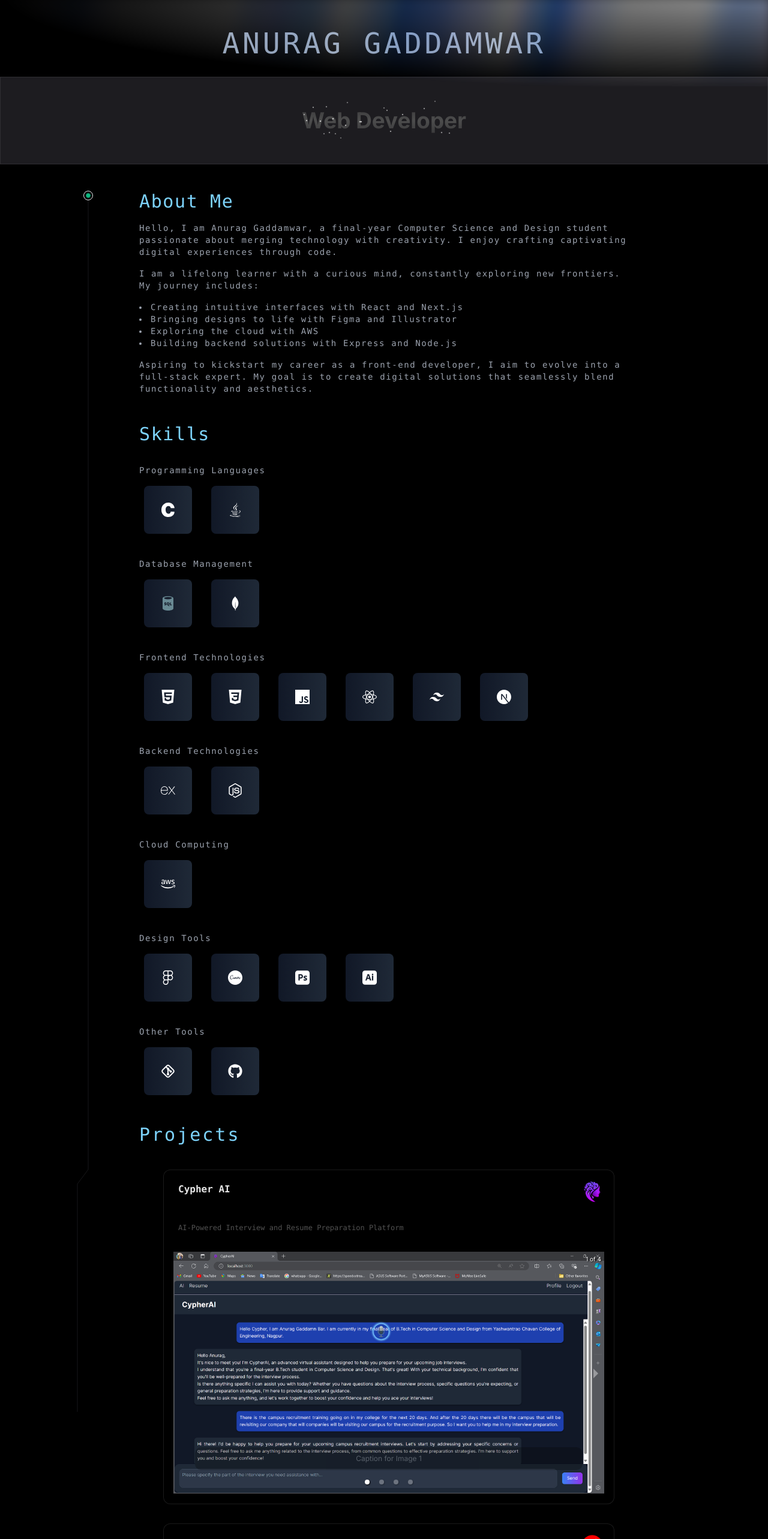
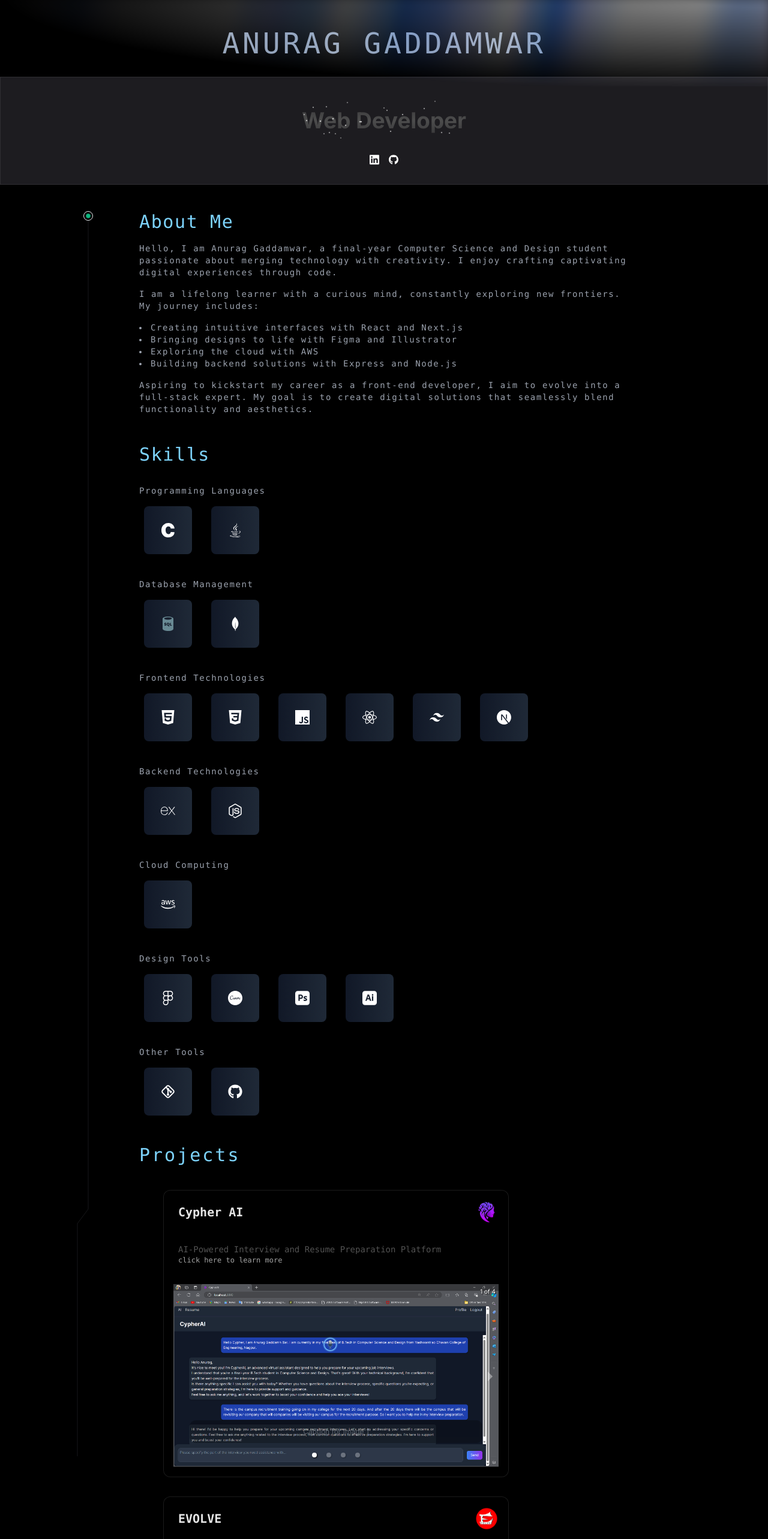
Before and after one commit to Anurag-Gaddamwar/Portfolio, a Next.js app: page / in a window 1280 px wide. Shown: the top 2566 px of the page at 60% size. Built offline with nearby package versions, Linux system fonts and the light colour scheme.

Commit message:
updated project-grid

```diff
--- a/app/components/ui/project-grid.tsx
+++ b/app/components/ui/project-grid.tsx
@@ -91,32 +91,33 @@ export const BentoGridItem = ({
         ref={triggerRef}
         onClick={togglePopup}
         className={cn(
-            "md:auto-rows-[18rem] grid-cols-1 md:grid-cols-3 lg:grid-cols-4 gap-4 max-w-7xl mx-auto cursor-pointer row-span-1 ml-10 mr-8 rounded-xl group/bento hover:shadow-xl transition duration-200 shadow-input dark:shadow-none p-4 border-white/[0.1] bg-black border justify-between flex flex-col space-y-4",
+            "md:auto-rows-[18rem] grid-cols-1 md:grid-cols-3 lg:grid-cols-4 gap-4 max-w-xl mx-auto cursor-pointer row-span-1 ml-10 mr-8 rounded-xl group/bento hover:shadow-xl transition duration-200 shadow-input dark:shadow-none p-4 border-white/[0.1] bg-black border justify-between flex flex-col space-y-4",
           className
 
         )}
       >
         {header}
-        <div className="group-hover/bento:translate-x-2 transition duration-200 flex items-center justify-between">
+        <div className="flex items-center justify-between">
           <div className="flex items-center">
             {icon}
-            <div className="font-mono font-bold text-neutral-200 mb-2 ml-2">
+            <div className="font-mono font-bold text-neutral-200 text-xl ml-2">
               {title}
             </div>
           </div>
           {image && <img src={image} alt={`${title} logo`} className="w-10 h-10 rounded-full" />}
         </div>
-        <div className="font-mono ml-2 font-normal text-neutral-600 text-xs dark:text-neutral-300">
+        <div className="font-mono ml-2 font-normal text-neutral-600 text-sm dark:text-neutral-300">
           {description}
+          <h5 className="text-neutral-400 text-xs">click here to learn more</h5>
         </div>
         {/* Carousel */}
         {carouselItems && (
-  <div onClick={handleCarouselClick}>
+  <div className="cursor-default" onClick={handleCarouselClick}>
     <Carousel showArrows={true} showThumbs={false}>
       {carouselItems.map((item, index) => (
         <div key={index}>
           <img style={{ width: '100%'}} src={item.image} alt={`Image ${index + 1}`} />
-          <p className="legend hidden sm:block">{item.caption}</p>
+          <p className="legend hidden  sm:block">{item.caption}</p>
         </div>
       ))}
     </Carousel>
--- a/app/components/ui/text-reveal-card.tsx
+++ b/app/components/ui/text-reveal-card.tsx
@@ -2,6 +2,9 @@ import React, { useEffect, useRef, useState, memo } from "react";
 import { motion } from "framer-motion";
 import { twMerge } from "tailwind-merge";
 import { cn } from "@/app/utils/cn";
+import { FontAwesomeIcon } from "@fortawesome/react-fontawesome";
+import { FaLinkedin, FaGithub } from 'react-icons/fa';  // For Font Awesome icons
+
 
 interface TextRevealCardProps {
   text: string;
@@ -120,6 +123,17 @@ export const TextRevealCard = ({
           <MemoizedStars />
         </div>
       </div>
+
+      {/* Icons section */}
+      <div className="flex justify-center mt-4 space-x-4">
+  <a href="https://www.linkedin.com/in/anurag-gaddamwar/" target="_blank" rel="noopener noreferrer">
+    <FaLinkedin size="2x" className="text-white w-4 hover:text-[#0e76a8]" />
+  </a>
+  <a href="https://github.com/Anurag-Gaddamwar" target="_blank" rel="noopener noreferrer">
+    <FaGithub size="2x" className="text-white w-4 hover:text-[#4d4c4c]" />
+  </a>
+</div>
+
     </div>
   );
 };
--- a/package.json
+++ b/package.json
@@ -9,6 +9,8 @@
     "lint": "next lint"
   },
   "dependencies": {
+    "@fortawesome/free-brands-svg-icons": "^6.5.2",
+    "@fortawesome/react-fontawesome": "^0.2.2",
     "@tabler/icons-react": "^3.6.0",
     "clsx": "^2.1.1",
     "framer-motion": "^11.2.10",
```
Also changed, not shown: 1 other file (tests, documents, lock files or other folders).
